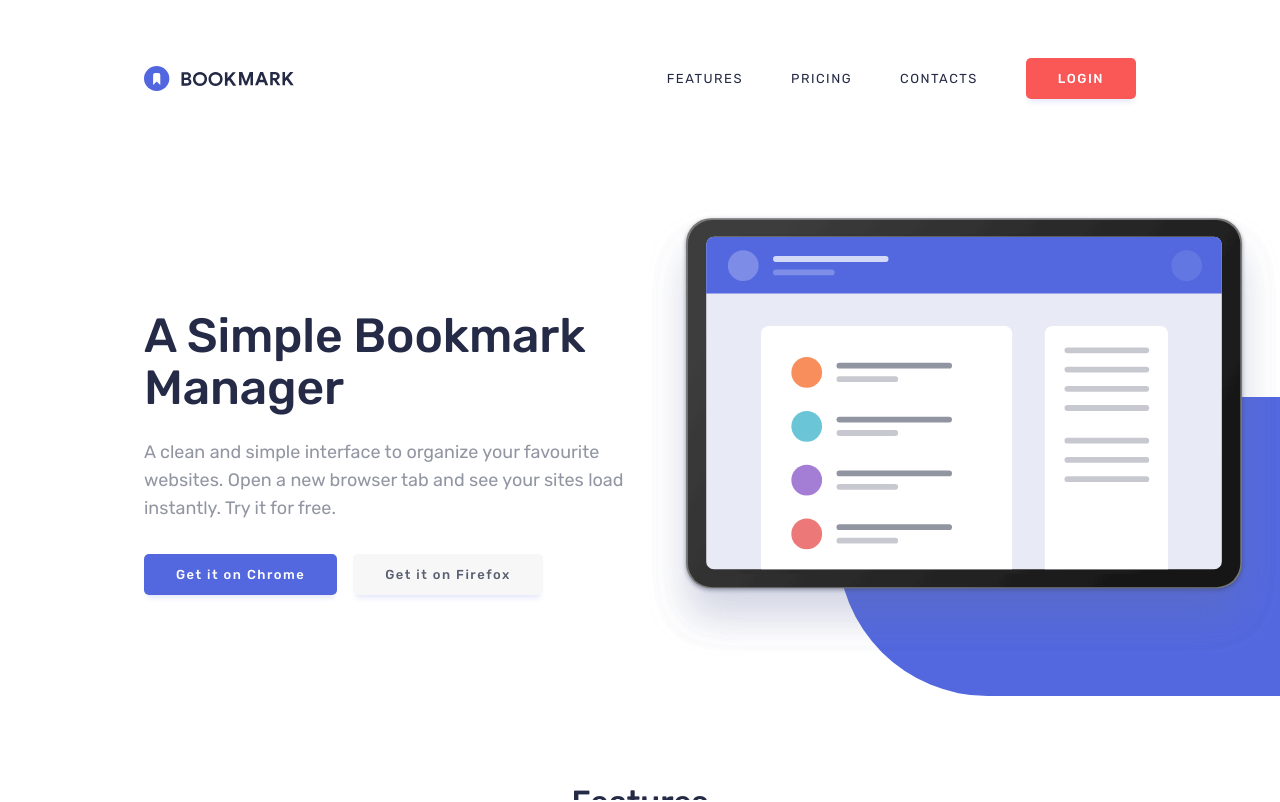
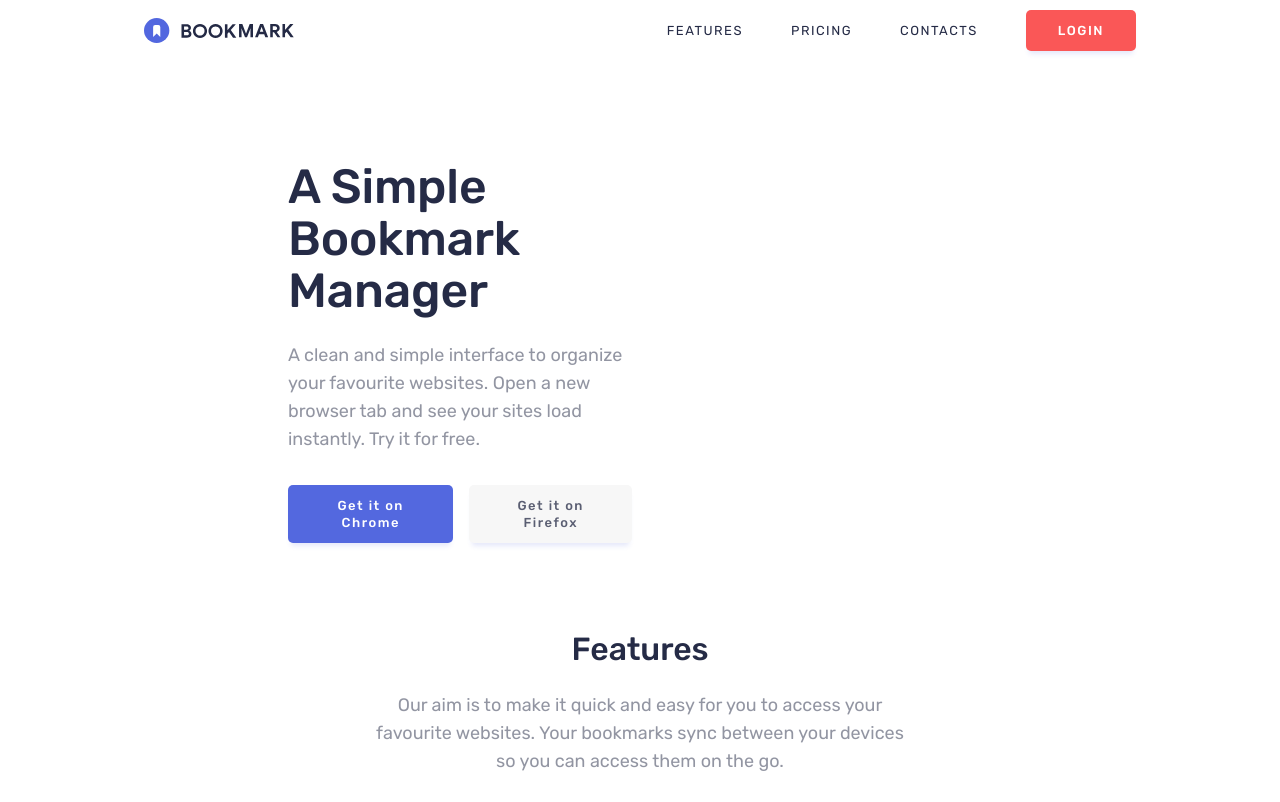
Before and after one commit to MathiasHun1/FEM-bookmark, a React (Vite) app: page / in a window 1280 px wide. Shown: the top 802 px of the page. Built offline with nearby package versions, Linux system fonts and the light colour scheme.

Commit message:
temporary save with no working background decoration

```diff
--- a/src/App.jsx
+++ b/src/App.jsx
@@ -12,11 +12,13 @@ function App() {
   return (
     <div className="app">
       <Header />
-      <HeroSection />
-      <Features />
-      <Extensions />
-      <FAQSection />
-      <ContactSection />
+      <main>
+        <HeroSection />
+        <Features />
+        <Extensions />
+        <FAQSection />
+        <ContactSection />
+      </main>
       <Footer />
     </div>
   );
--- a/src/App.scss
+++ b/src/App.scss
@@ -1,15 +1,7 @@
 #root {
-  overflow-x: hidden;
 }
 
 .app {
   min-height: 100%;
-  padding-top: 48px;
-  max-width: 3500px;
-  margin: 0 auto;
+  overflow-x: hidden;
 }
-
-.test {
-  display: flex;
-  user-select: none;
-}
--- a/src/components/HeroSection/HeroSection.jsx
+++ b/src/components/HeroSection/HeroSection.jsx
@@ -26,7 +26,7 @@ const HeroSection = () => {
           </Button>
         </div>
       </div>
-      <Illustration image={heroSVG} direction="right" />
+      {/* <Illustration image={heroSVG} direction="right" /> */}
     </section>
   );
 };
--- a/src/components/HeroSection/HeroSection.scss
+++ b/src/components/HeroSection/HeroSection.scss
@@ -10,10 +10,10 @@
   align-items: center;
   padding-top: 100px;
   padding-bottom: 80px;
+  padding-inline: $spacing-app-desktop;
 }
 
-.hero-section > * {
-  min-width: 0;
+.hero-section__grid {
 }
 
 .hero-section__text-container {
--- a/src/components/Illustration.jsx
+++ b/src/components/Illustration.jsx
@@ -18,9 +18,9 @@ const Illustration = ({ image, direction, imageStyle }) => {
   return (
     <div className="illustration-container">
       <div className="illustration__image" style={imageStyle}>
-        <img src={image} alt="illustration image" />
+        <img src={image} alt="illustration__image" />
       </div>
-      <div className="illustration__decor" style={style}></div>
+      {/* <div className="illustration__decor" style={style}></div> */}
     </div>
   );
 };
--- a/src/components/Illustration.scss
+++ b/src/components/Illustration.scss
@@ -6,7 +6,6 @@
 
 .illustration__decor {
   width: clamp(300px, 70vw, 5000px);
-  // aspect-ratio: 10/3.5;
   height: calc(70vw / 3);
   max-height: 350px;
   background: $clr-blue;
```
